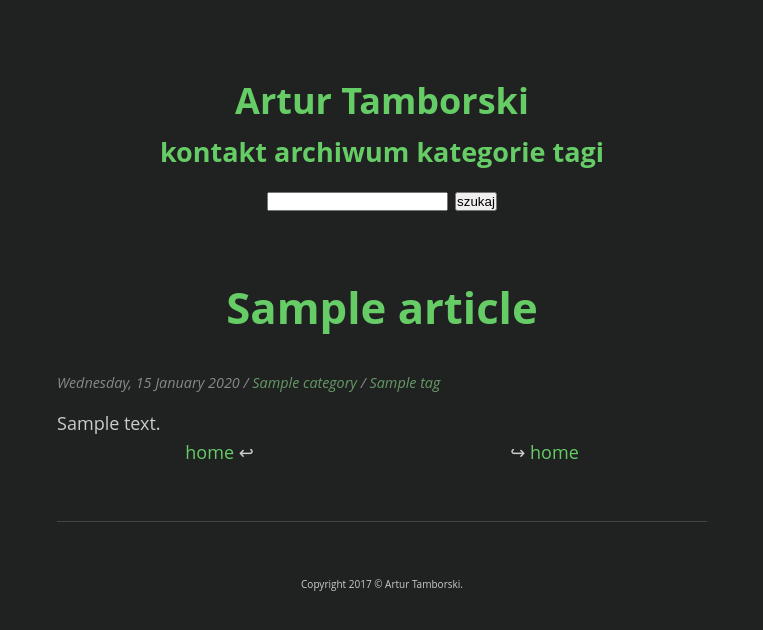
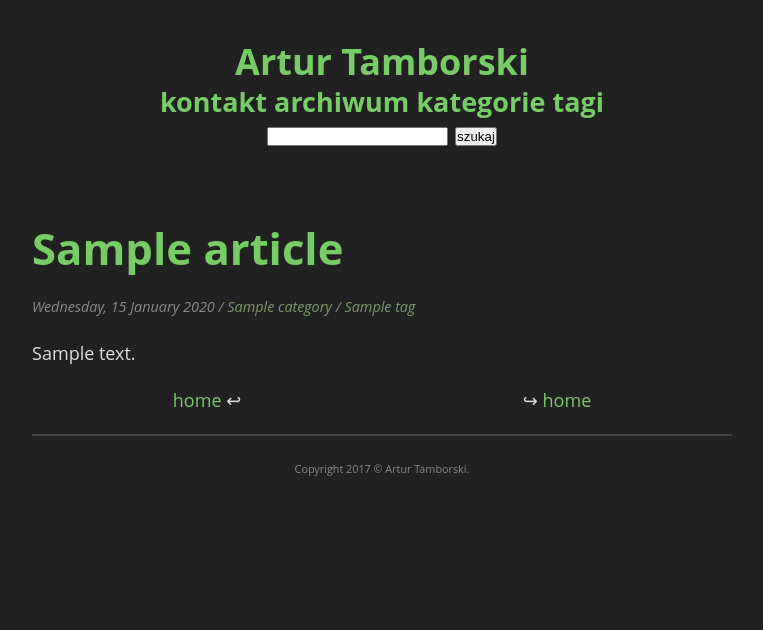
Before and after one commit to arturtamborski/arturtamborskipl, a Django app: template blog/templates/blog/article.html in a window 1280 px wide. Shown: the top 630 px of the page, without its empty margins (258-1021 px from the left). Run offline with Django 3.2, Linux system fonts and the light colour scheme; the template is opened without the code that fills it: most values are stand-ins (such as "Sample title", 1, 10 or a date in 2020); some libraries are stand-ins or nearby versions.

Commit message:
turn on few extensions in markdown.py, modify main urls and play a little with style.css

```diff
--- a/blog/static/blog/css/style.css
+++ b/blog/static/blog/css/style.css
@@ -5,63 +5,84 @@
 html {
     width: 100%;
     min-width: 100%;
+    font-size: 18px;
 }
 body {
-    max-width: 650px;
+    max-width: 700px;
     margin: 0 auto;
-    padding: 2em;
-    color: #ccc;
-    background:#202121;
-    line-height: 1.618;
-    font-size: 18px;
+    color: #ddd;
+    background:#212121;
+    line-height: 1.618rem;
     font-family: 'Open Sans', Arial, sans-serif;
     font-smoothing: antialiased;
 }
 header {
-    margin: 2em;
+    padding: 2rem 0;
     text-align:center;
 }
 main {
 }
 article {
-    margin: 3em 0;
-    border-bottom: 1px solid #444;
-    padding-bottom: 3em;
+    padding: 1em 0;
+    border-bottom: 2px solid #444;
 }
 aside {
 }
 footer {
-    font-size: x-small;
+    padding: 1rem 0;
+    font-size: 0.6rem;
+    color: #888;
     text-align: center;
 }
+pre code {
+    font-family: 'Fira Mono', monospace;
+    padding: 0.618rem;
+}
 code {
-    font-family: 'Fira Mono', monospace;
-    padding: 1em;
+    background: #252525;
+    padding: 0.618rem;
 }
-h1, h2, h3 {
-    line-height: 1.618;
-    display:block;
+blockquote p {
+    padding: 0.618rem;
+    background: #252525;
+    border-left: 2px solid #444;
+}
+em {
+    padding: 0.618rem;
+    background: #252525;
+}
+p {
+    padding: 1.23rem 0;
 }
 a {
     text-decoration: none;
-    color: #6c6;
+    color: #7c6;
 }
 a:hover {
     text-decoration: underline;
 }
+h1, h2, h3, h4, h5, h6 {
+    margin: 0.618rem 0;
+}
+ul, ol {
+    list-style-position: inside;
+    display: block;
+}
 .article-title {
-    text-align:center;
-    font-size: 1.618em;
-    margin: 1em 0;
+    text-align:left;
+    font-size: 1.618rem;
+}
+.article-title h2 a {
+    line-height: 1.18em;
 }
 .article-meta {
-    font-size: 80%;
+    font-size: 0.8em;
     font-style: italic;
     color: #888;
-    margin: 1em 0;
+    margin: 1rem 0;
 }
 .article-meta a {
-    color: #696;
+    color: #796;
 }
 .article-meta-date {
 }
@@ -70,12 +91,12 @@ a:hover {
 .article-meta-tags {
 }
 .article-meta-tag {
-    margin-right: 10px;
+    margin-right: 5px;
 }
 .article-content {
 }
 .article-nav {
-    text-align:center;
+    margin-top: 1rem;
     display: flex;
     justify-content: space-around;
 }
@@ -86,7 +107,7 @@ a:hover {
 .article-comments {
 }
 
-.hljs{display:block;overflow-x:auto;background:#252626;color:#ccc}
+.hljs{display:block;overflow-x:auto;background:#252525;color:#ccc}
 .hljs-comment,.hljs-quote{color:#777}
 .hljs-keyword,.hljs-selector-tag{color:#c26230}
 .hljs-string,.hljs-regexp,.hljs-variable,.hljs-template-variable{color:#a5c261}
```
Also changed, not shown: arturtamborskipl/urls.py (+5 -4 lines), blog/markup.py (+7 -7 lines).
